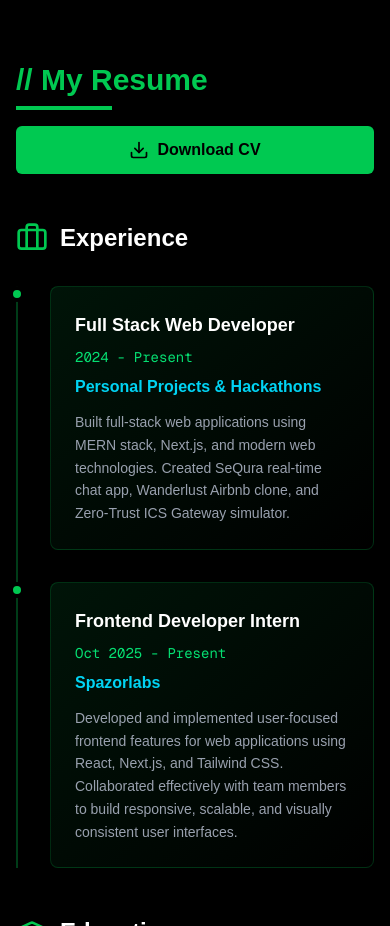
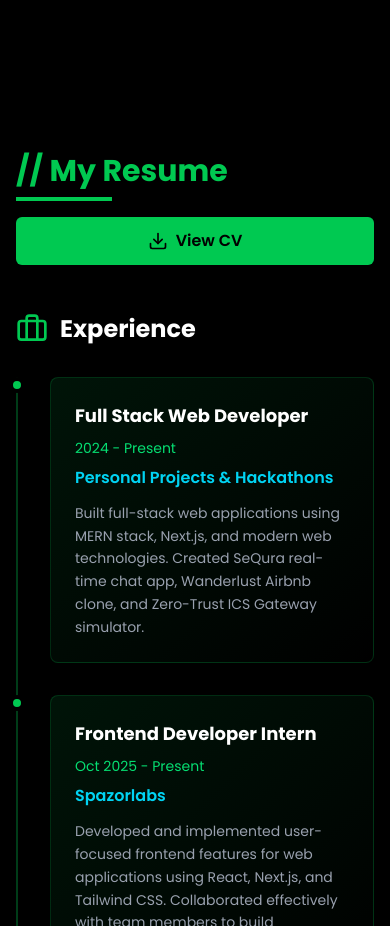
Before and after one commit to anish-9387/My-Portfolio, a Next.js app: page / in a window 390 px wide. Shown: the part 4880-5806 px from the top of the page. Built offline with nearby package versions, Linux system fonts and the light colour scheme.

Commit message:
fix: resume pdf internal metadata and fixed the burger menu for mobile devices

```diff
--- a/app/globals.css
+++ b/app/globals.css
@@ -8,8 +8,8 @@
 @theme inline {
   --color-background: var(--background);
   --color-foreground: var(--foreground);
-  --font-sans: var(--font-geist-sans);
-  --font-mono: var(--font-geist-mono);
+  --font-sans: var(--font-poppins);
+  --font-mono: var(--font-poppins);
 }
 
 @media (prefers-color-scheme: dark) {
@@ -22,6 +22,6 @@
 body {
   background: #000000; /* Dark background for cyber theme */
   color: var(--foreground);
-  font-family: Arial, Helvetica, sans-serif;
+  font-family: var(--font-poppins), 'Poppins', sans-serif;
   overflow-x: hidden;
 }
--- a/app/layout.tsx
+++ b/app/layout.tsx
@@ -1,16 +1,12 @@
 import type { Metadata } from "next";
-import { Geist, Geist_Mono } from "next/font/google";
+import { Poppins } from "next/font/google";
 import "./globals.css";
 import { Analytics } from '@vercel/analytics/next';
 
-const geistSans = Geist({
-  variable: "--font-geist-sans",
+const poppins = Poppins({
+  variable: "--font-poppins",
   subsets: ["latin"],
-});
-
-const geistMono = Geist_Mono({
-  variable: "--font-geist-mono",
-  subsets: ["latin"],
+  weight: ["300", "400", "500", "600", "700", "800"],
 });
 
 export const metadata: Metadata = {
@@ -31,7 +27,7 @@ export default function RootLayout({
   return (
     <html lang="en" suppressHydrationWarning>
       <body
-        className={`${geistSans.variable} ${geistMono.variable} antialiased`}
+        className={`${poppins.variable} antialiased`}
         suppressHydrationWarning
       >
         {children}
--- a/components/Navbar.tsx
+++ b/components/Navbar.tsx
@@ -139,8 +139,9 @@ export default function Navbar() {
             initial={{ opacity: 0, height: 0 }}
             animate={{ opacity: 1, height: "auto" }}
             exit={{ opacity: 0, height: 0 }}
-            className="md:hidden mt-4 pb-4 border-t border-green-500/20 pt-4 cursor-pointer"
+            className="md:hidden mt-4 pb-4 border-t border-green-500/20 pt-4 cursor-pointer bg-black/90 backdrop-blur-md rounded-lg px-4"
           >
+
             {navItems.map((item, index) => (
               <motion.button
                 key={item.id}
--- a/components/Resume.tsx
+++ b/components/Resume.tsx
@@ -57,11 +57,12 @@ export default function Resume() {
           </div>
           <a
             href="/Anish Mall.pdf"
-            download="Anish_Mall_Resume.pdf"
+            target="_blank"
+            rel="noopener noreferrer"
             className="flex items-center gap-2 px-6 py-3 bg-green-500 text-black font-semibold rounded-md hover:bg-green-400 transition-all w-full sm:w-auto justify-center"
           >
             <Download className="w-5 h-5" />
-            Download CV
+            View CV
           </a>
         </motion.div>
 
--- a/package.json
+++ b/package.json
@@ -12,7 +12,7 @@
     "@vercel/analytics": "^1.6.1",
     "framer-motion": "^12.23.26",
     "lucide-react": "^0.559.0",
-    "next": "16.0.8",
+    "next": "^16.1.1",
     "react": "19.2.1",
     "react-dom": "19.2.1"
   },
```
Also changed, not shown: 2 other files (tests, documents, lock files or other folders).
